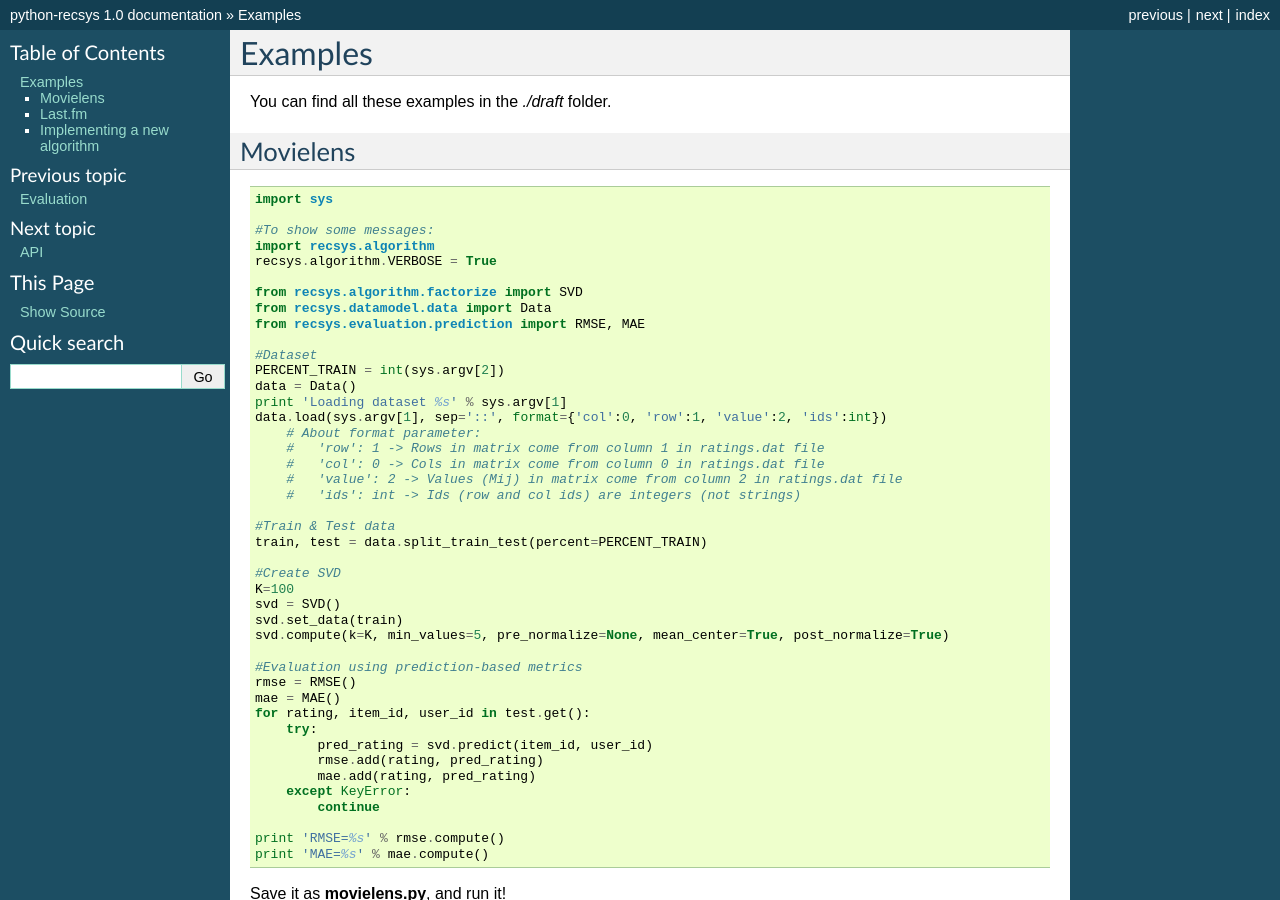
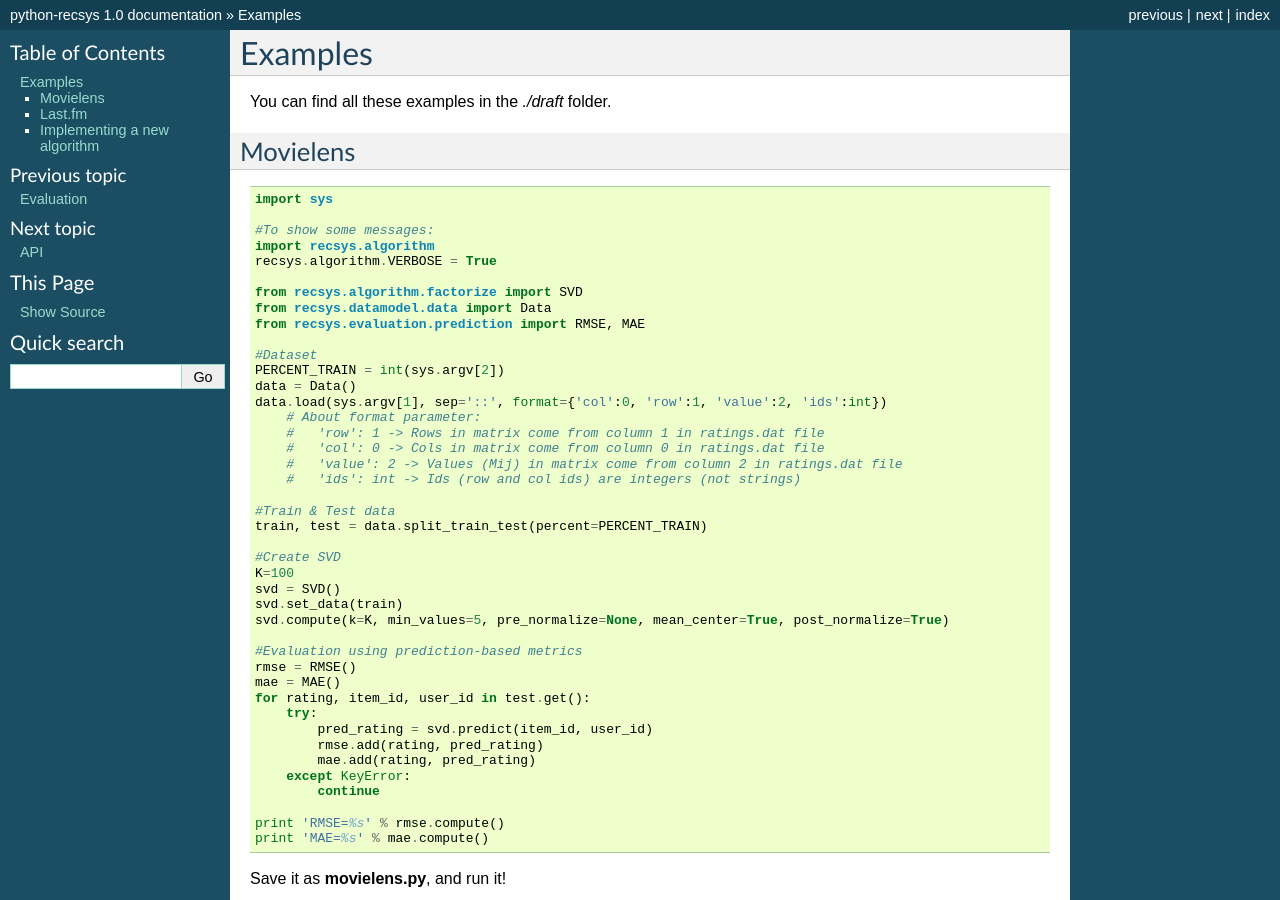
Before and after one commit to ocelma/python-recsys, a Sphinx documentation site: the page built from doc/source/examples.rst, in a window 1280 px wide and 900 px high. Built offline with Sphinx 7.4.7, drawn with Linux system fonts in a browser that asks for light colours; formulas are drawn with MathJax 3; pages that are not in the unit, such as notebooks, are missing from menus; some of the changed text lies outside the part shown.

Commit message:
removed useless print

```diff
--- a/doc/source/examples.rst
+++ b/doc/source/examples.rst
@@ -21,7 +21,6 @@ Movielens
     #Dataset
     PERCENT_TRAIN = int(sys.argv[2])
     data = Data()
-    print 'Loading dataset %s' % sys.argv[1]
     data.load(sys.argv[1], sep='::', format={'col':0, 'row':1, 'value':2, 'ids':int})
         # About format parameter:
         #   'row': 1 -> Rows in matrix come from column 1 in ratings.dat file
@@ -197,7 +196,6 @@ Here's an example using this simple baseline Algorithm class:
     #Dataset
     PERCENT_TRAIN = int(sys.argv[2])
     data = Data()
-    print 'Loading dataset %s' % sys.argv[1]
     data.load(sys.argv[1], sep='::', format={'col':0, 'row':1, 'value':2})
     #Train & Test data
     train, test = data.split_train_test(percent=PERCENT_TRAIN)
```
